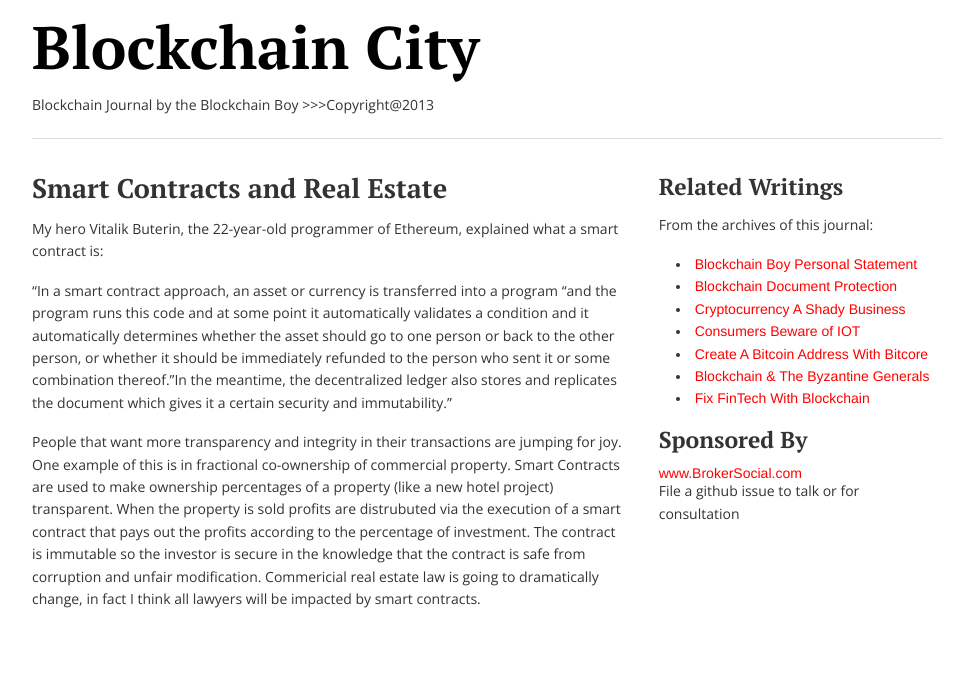
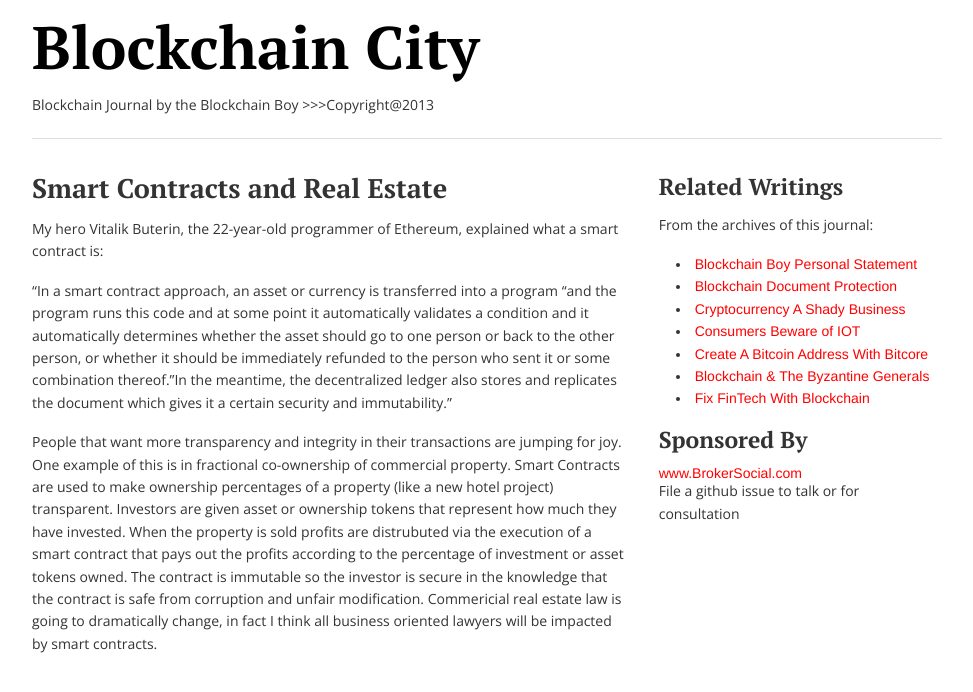
Before and after one commit to redbullmaxstrength/theblockchainboy.github.io, a Jekyll site: the page built from _posts/1980-09-02-smart.contracts.markdown, in a window 1280 px wide. Shown: the top 692 px of the page, without its empty margins (153-1126 px from the left). Built offline with Jekyll 4.4.1, drawn with Linux system fonts in a browser that asks for light colours.

Commit message:
Update 1980-09-02-smart.contracts.markdown

```diff
--- a/_posts/1980-09-02-smart.contracts.markdown
+++ b/_posts/1980-09-02-smart.contracts.markdown
@@ -14,9 +14,10 @@ date: June 20, 2017
 
  People that want more transparency and integrity in their transactions are jumping for joy. One
  example of this is in fractional co-ownership of commercial property. Smart Contracts are used
- to make ownership percentages of a property (like a new hotel project) transparent. When the property is
- sold profits are distrubuted via the execution of a smart contract that pays out the profits according
- to the percentage of investment. The contract is immutable so the investor is secure in the
- knowledge that the contract is safe from corruption and unfair modification. Commericial
- real estate law is going to dramatically change, in fact I think all lawyers will be impacted
- by smart contracts.
+ to make ownership percentages of a property (like a new hotel project) transparent. Investors
+ are given asset or ownership tokens that represent how much they have invested. When the property
+ is sold profits are distrubuted via the execution of a smart contract that pays out the profits
+ according  to the percentage of investment or asset tokens owned. The contract is immutable so
+ the investor is secure in the  knowledge that the contract is safe from corruption and unfair
+ modification. Commericial real estate law is going to dramatically change, in fact I think all
+ business oriented lawyers will be impacted by smart contracts.
```
